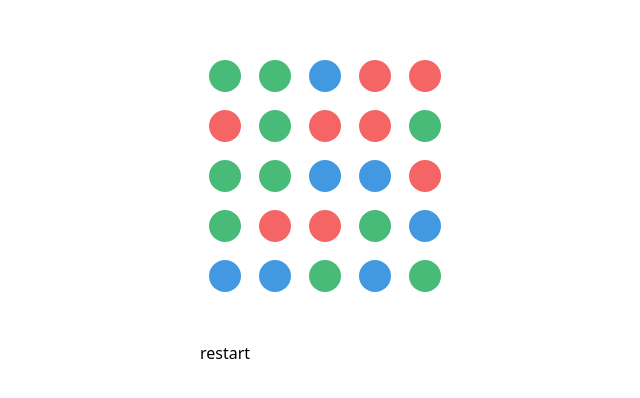
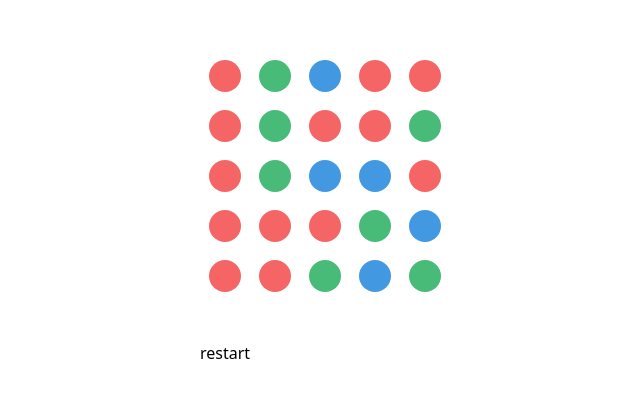
Before and after one commit to greegus/twodots, a Vue app: page / in a window 1280 px wide. Shown: the part 192-590 px from the top of the page, without its empty margins (315-955 px from the left). Built offline with nearby package versions, Linux system fonts and the light colour scheme.

Commit message:
selection progress frame

```diff
--- a/package.json
+++ b/package.json
@@ -21,6 +21,7 @@
     "babel-eslint": "^10.0.1",
     "eslint": "^5.16.0",
     "eslint-plugin-vue": "^5.0.0",
+    "postcss-nested": "^4.1.2",
     "vue-template-compiler": "^2.6.10"
   }
 }
--- a/postcss.config.js
+++ b/postcss.config.js
@@ -1,6 +1,7 @@
 module.exports = {
   plugins: {
-    tailwindcss: './tailwind.config.js',
-    autoprefixer: {}
+    'tailwindcss': './tailwind.config.js',
+    'autoprefixer': {},
+    'postcss-nested': {}
   }
 }
--- /dev/null
+++ b/src/components/SelectionProgressFrame.vue
@@ -0,0 +1,88 @@
+<template>
+  <svg class="absolute top-0 left-0 w-screen h-screen pointer-events-none">
+    <g v-for="(corner, $index) in corners" :key="$index" :style="`transform-origin: 25% 25%; transform: ${corner}`">
+      <polyline
+        stroke-width="40"
+        style="transition: stroke-dasharray .15s"
+        :points="points" height="100" fill="none" :stroke="visibleColor"
+        :style="style"
+      />
+    </g>
+
+    <rect x="0" y="0" width="100%" height="100%" :fill="visibleColor" :style="`opacity: ${isClosed ? .15 : 0}; transition: opacity .15s;`" />
+  </svg>
+</template>
+
+<script>
+export default {
+  props: {
+    color: {
+      type: String,
+      default: undefined
+    },
+
+    length: {
+      type: Number,
+      default: 0
+    },
+
+    isClosed: {
+      type: Boolean
+    },
+  },
+
+  data() {
+    return {
+      points: '',
+      style: '',
+      visibleColor: undefined,
+      corners: [
+        'translate(0, 0)',
+        'translate(50%, 0) rotateY(180deg)',
+        'translate(50%, 50%) rotateX(180deg) rotateY(180deg)',
+        'translate(0%, 50%) rotateX(180deg)'
+      ]
+    }
+  },
+
+  methods: {
+    render() {
+      if (!this.$el) {
+        return
+      }
+
+      const { clientWidth, clientHeight } = this.$el
+
+      this.points = `${clientWidth / 2},0 0,0 0,${clientHeight / 2}`
+
+      const fullLength = (clientWidth + clientHeight) / 2
+      const progress = Math.min(1, this.isClosed ? 1 : (this.length / 20))
+      const line = progress * fullLength
+      const gap = Math.max(0, fullLength - line)
+
+      this.style = {
+        strokeDasharray: `${line} ${gap}`
+      }
+    }
+  },
+
+  watch: {
+    length: {
+      immediate: true,
+      handler: 'render'
+    },
+
+    color: {
+      handler() {
+        if (this.color) {
+          this.visibleColor = this.color
+        }
+      }
+    }
+  },
+
+  mounted() {
+    this.render()
+  }
+}
+</script>
--- a/src/components/TwoDots.vue
+++ b/src/components/TwoDots.vue
@@ -9,14 +9,14 @@
       <g>
         <svg v-for="tile in nonEmptyTiles" :key="tile.id" :x="tile.x" :y="tile.y">
           <g v-if="tile.type === 'dot'">
-            <circle cx="0.5" cy="0.5" r="0.32" :fill="colorMap[tile.color]" @mousedown="startSelection(tile, $event)" />
+            <DotTile @mousedown.native="startSelection(tile, $event)" :dot="tile" :is-selected="selectionById[tile.id]" />
           </g>
         </svg>
       </g>
 
       <!-- selection line -->
       <g v-if="isMakingSelection">
-        <polyline :points="selectionPoints" :stroke="colorMap[selectionColor]" stroke-width=".15" fill="none" stroke-linecap="round" />
+        <polyline :points="selectionPoints" :stroke="mappedSelectionColor" stroke-width=".15" fill="none" stroke-linecap="round" />
       </g>
 
       <!-- selection zones -->
@@ -31,11 +31,19 @@
       </g>
     </svg>
 
+    <!-- frame -->
+    <SelectionProgressFrame :length="selection.length" :color="mappedSelectionColor" :is-closed="isSelectionSquare" />
+
     <button @click="restart" class="mx-auto mt-10">restart</button>
   </div>
 </template>
 
 <script>
+import config from 'config'
+
+import DotTile from 'components/tiles/DotTile.vue'
+import SelectionProgressFrame from 'components/SelectionProgressFrame.vue'
+
 const TILE_SIZE = 50;
 const DOT_COLORS = ["red", "blue", "purple"];
 
@@ -113,18 +121,21 @@ function getNextPossibleTiles(tilesMatrix, tile, lastSelected = undefined) {
 export default {
   name: "TwoDots",
 
-  components: {},
+  components: {
+    DotTile,
+    SelectionProgressFrame
+  },
 
   props: {
     level: {
       type: Object,
       default: () => ({
         map: `
-          * * * * *
-          * * * * *
-          * * * * *
-          * * * * *
-          * * * * *
+          r * * * *
+          r * * * *
+          r * * * *
+          r r * * *
+          r r * * *
         `,
         allowedColors: ["blue", "red", "green"],
       })
@@ -139,12 +150,6 @@ export default {
       selection: [],
       nextPossibleTiles: [],
       mouseRelativePosition: undefined,
-      colorMap: {
-        red: '#F56565',
-        blue: '#4299E1',
-        green: '#48BB78',
-        purple: '#9F7AEA'
-      }
     };
   },
 
@@ -171,16 +176,26 @@ export default {
     },
 
     selectionPoints() {
-      return this.selection
+      const points = this.selection
         .map(tile => `${tile.x + 0.5},${tile.y + 0.5}`)
-        .concat(
-          `${this.mouseRelativePosition.x},${this.mouseRelativePosition.y}`
-        )
-        .join(" ");
+
+      if (!this.isSelectionSquare) {
+        points.push(`${this.mouseRelativePosition.x},${this.mouseRelativePosition.y}`)
+      }
+
+      return points.join(" ");
+    },
+
+    selectionById() {
+      return this.selection.reduce((acc, tile) => ({ ...acc, [tile.id]: true }), {})
     },
 
     selectionColor() {
       return this.selection.length && this.selection[0].color;
+    },
+
+    mappedSelectionColor() {
+      return config.colorsMap[this.selectionColor]
     },
 
     isSelectionSquare() {
@@ -382,7 +397,7 @@ export default {
 };
 </script>
 
-<style>
+<style lang="postcss">
 .TwoDots svg {
   overflow: visible;
   user-select: none;
--- /dev/null
+++ b/src/components/tiles/DotTile.vue
@@ -0,0 +1,47 @@
+<template>
+  <g>
+    <circle class="DotTile" cx="0.5" cy="0.5" r="0.32" :fill="color" />
+    <circle class="DotTile__selectionHaze" :class="{ isSelected }" cx="0.5" cy="0.5" r="0.32" :fill="color" transform-origin="0.5 0.5" />
+  </g>
+</template>
+
+<script>
+import config from 'config'
+
+export default {
+  name: 'DotTile',
+
+  props: {
+    dot: {
+      type: Object,
+      required: true
+    },
+
+    isSelected: {
+      type: Boolean
+    }
+  },
+
+  computed: {
+    color() {
+      return config.colorsMap[this.dot.color]
+    }
+  }
+}
+</script>
+
+<style lang="postcss">
+  .DotTile__selectionHaze {
+    opacity: 0;
+
+    &.isSelected {
+      animation: DotTile__selectionHaze .5s;
+      /* transform-origin: 0.5 0.5; */
+    }
+  }
+
+  @keyframes DotTile__selectionHaze {
+    0% {opacity: 1}
+    100% {opacity: 0; transform: scale(2)}
+  }
+</style>
--- /dev/null
+++ b/src/config.js
@@ -0,0 +1,8 @@
+export default {
+  colorsMap: {
+    red: '#F56565',
+    blue: '#4299E1',
+    green: '#48BB78',
+    purple: '#9F7AEA'
+  }
+}
--- /dev/null
+++ b/vue.config.js
@@ -0,0 +1,10 @@
+module.exports = {
+  configureWebpack: {
+    resolve: {
+      modules: [
+        'node_modules',
+        'src'
+      ]
+    }
+  }
+}
```
Also changed, not shown: 1 other file (tests, documents, lock files or other folders).
